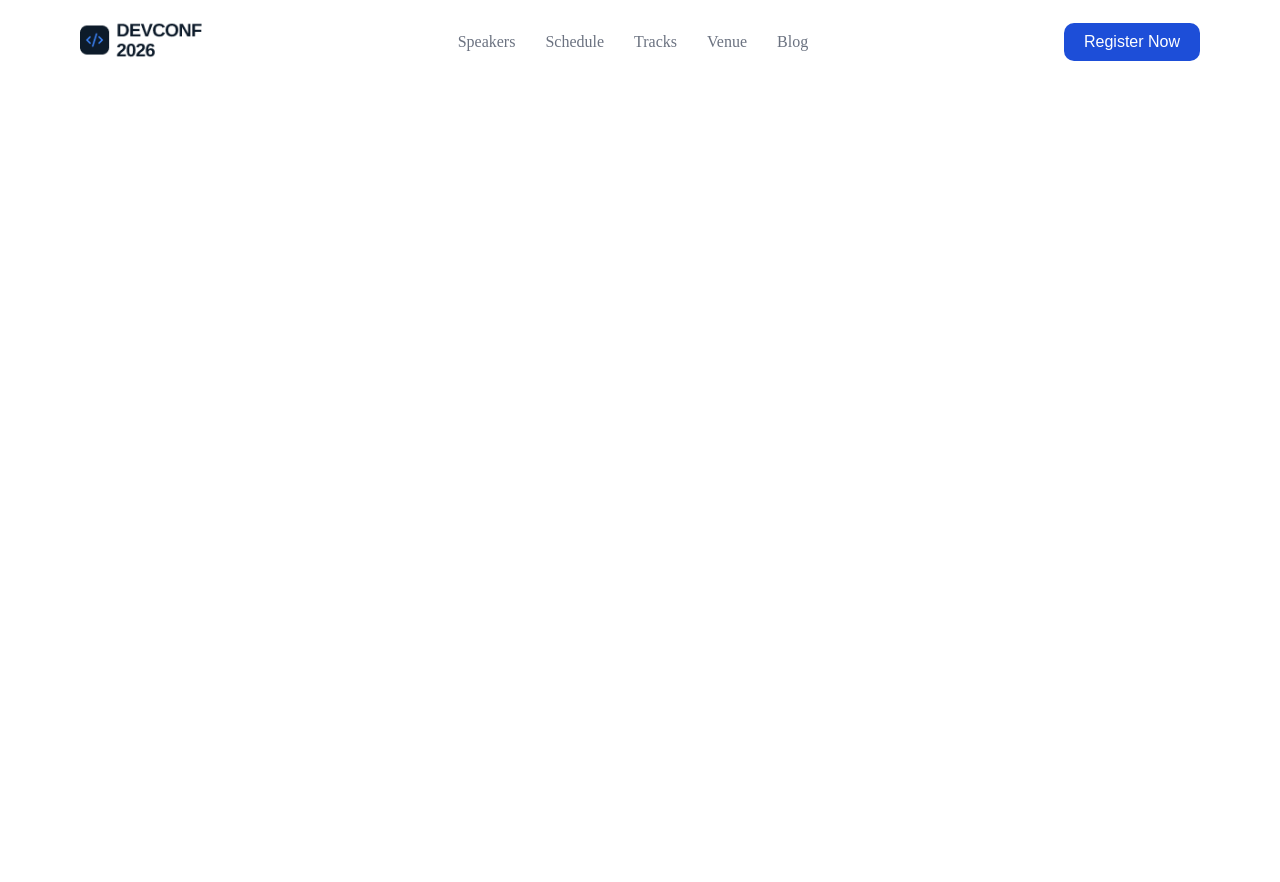
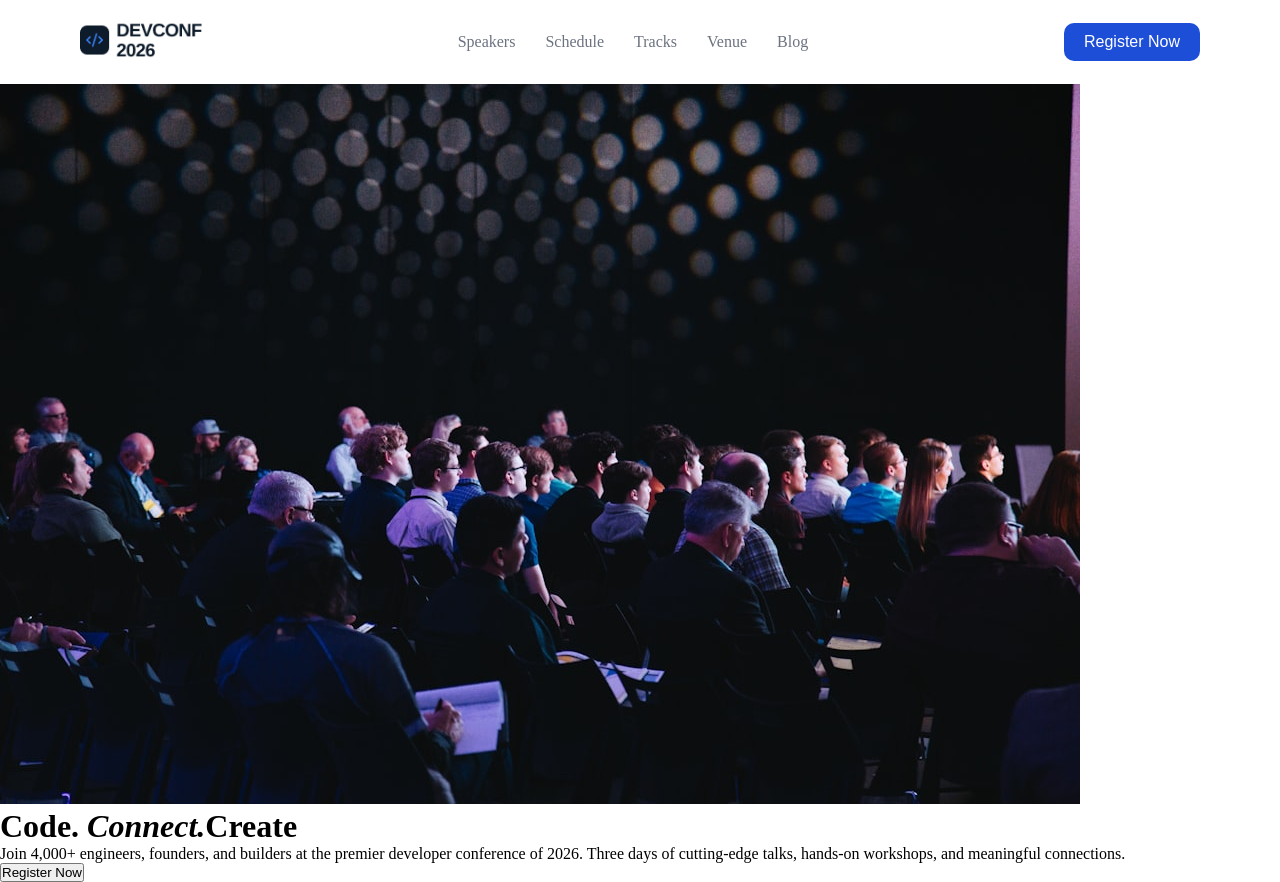
Before and after one commit to jakariyaislamjoha-sssmc/PortFolio-01, a plain HTML site: page index.html in a window 1280 px wide. Before the commit the page ends 800 px from the top, so only its background shows below. Drawn offline with Linux system fonts and the light colour scheme.

Commit message:
hero html complete

```diff
--- a/index.html
+++ b/index.html
@@ -23,5 +23,20 @@
 
       <button class="register-button">Register Now</button>
     </nav>
+
+    <header class="hero-part">
+<img src="images/banner.jpg" alt="" class="hero-background">
+
+      <div class="hero-part">
+        <h1>Code. <em>Connect.</em>Create</h1>
+        <p>
+          Join 4,000+ engineers, founders, and builders at the premier developer
+          conference of 2026. Three days of cutting-edge talks, hands-on
+          workshops, and meaningful connections.
+        </p>
+<button class="hero-register">Register Now</button>
+
+      </div>
+    </header>
   </body>
 </html>
```
